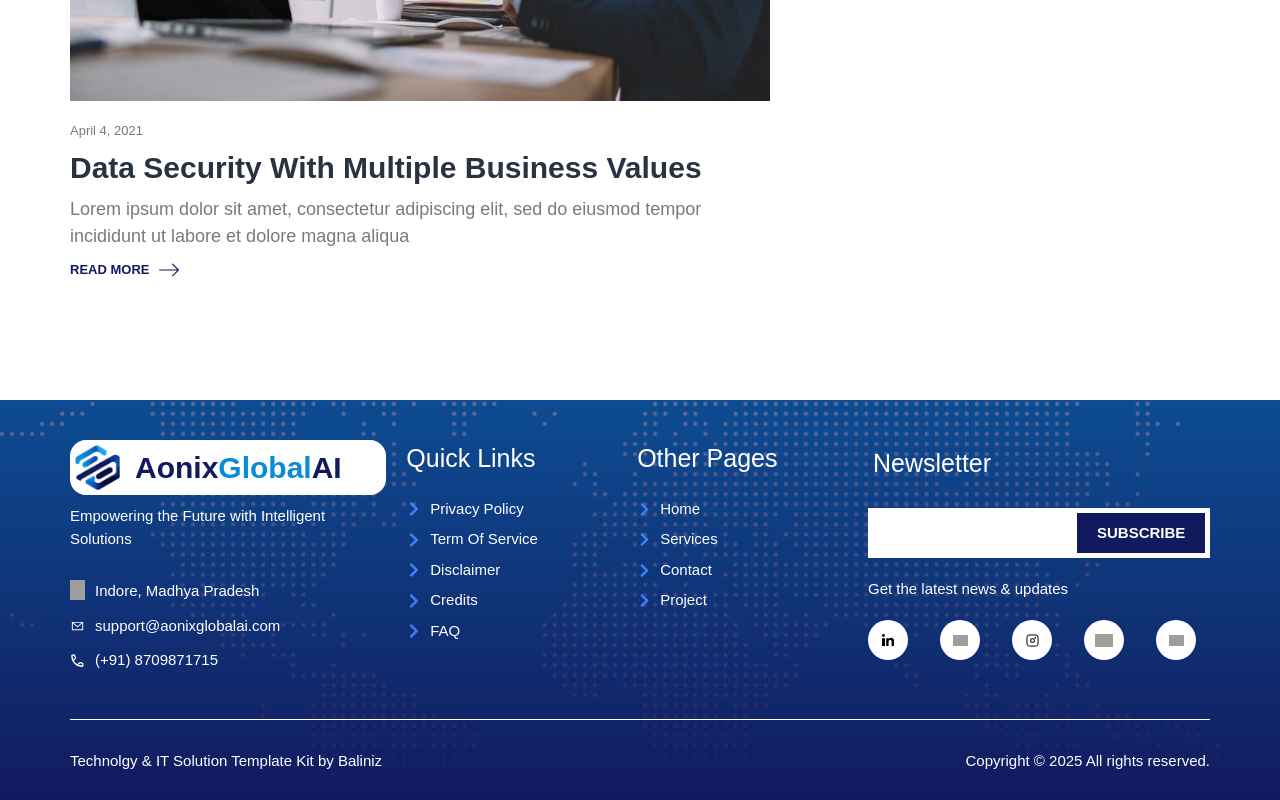
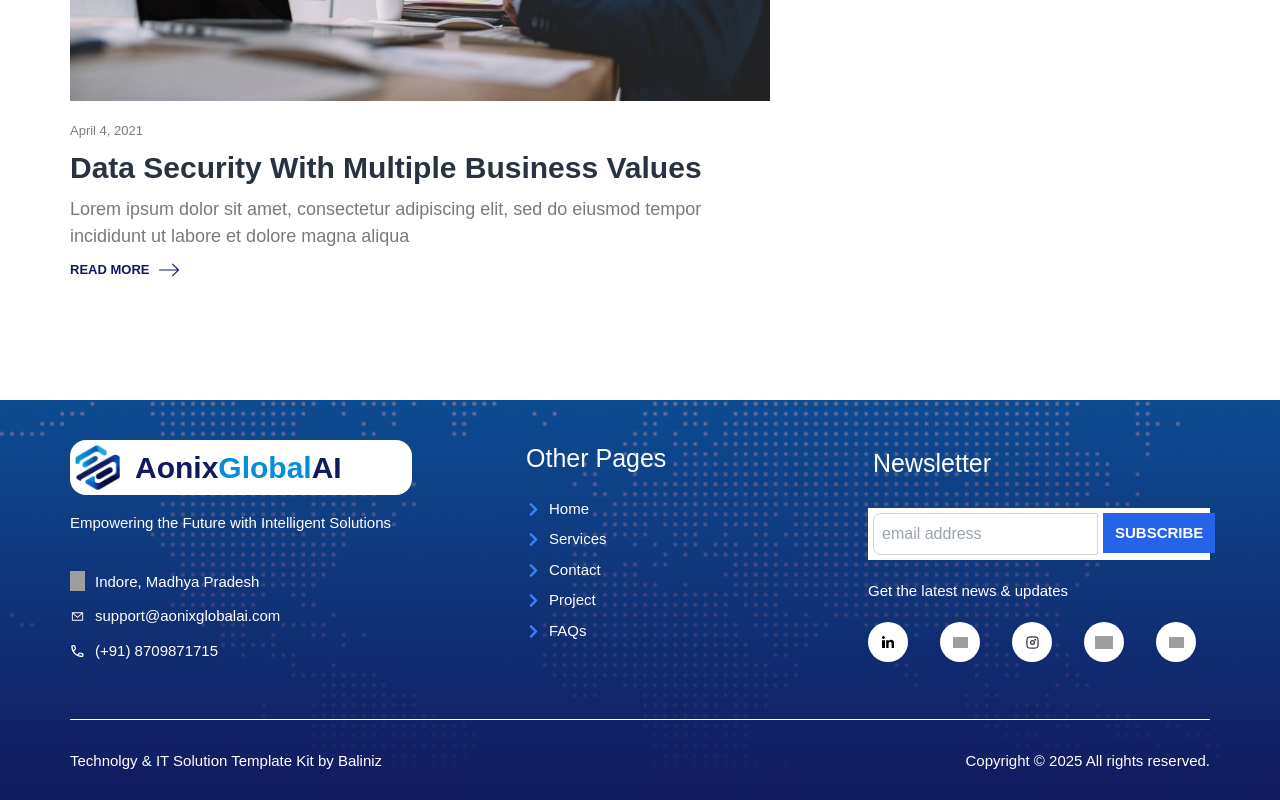
Before and after one commit to aOnixglobalai99/aonixglobalai-portfolio, a Next.js app: page /Blogs in a window 1280 px wide. Shown: the part 2200-3000 px from the top of the page. Built offline with nearby package versions, Linux system fonts and the light colour scheme; grey boxes are pictures that could not be loaded.

Commit message:
footer update - social handles, email, contact number and newslatter

```diff
--- a/src/app/Home/page.tsx
+++ b/src/app/Home/page.tsx
@@ -21,7 +21,7 @@ import servicenine from '../assets/images/service-9.png';
 import Link from 'next/link';
 const page = () => {
   return (
-    <div className="">
+    <div className="" id="top">
       <div className="header-back fixed w-full">
         <Header />
       </div>
--- a/src/app/components/Footer.tsx
+++ b/src/app/components/Footer.tsx
@@ -11,7 +11,7 @@ const Footer = () => {
   return (
     <div className="client-footer-div bg-[#078dd7] h-[400px] w-full bg-center bg-no-repeat bg-cover relative mt-[100px]">
       <div className=" w-[1140px] m-auto flex flex-col gap-5 py-10 ">
-        <div className="flex gap-5">
+        <div className="flex gap-5 justify-between">
           <div className="w-[30%] flex flex-col px-0 justify-between">
             <div className="flex items-center gap-[15px] bg-white p-[5px] rounded-2xl">
               <Image src={logo} alt="headerImg" width={45} height={45} />
@@ -25,8 +25,10 @@ const Footer = () => {
             </p>
             <div className="flex flex-col gap-3 mt-[30px]">
               <div className="flex gap-2.5">
-                <img
-                  src="https://img.icons8.com/?size=48&id=uzeKRJIGwbBY&format=png"
+                <Image
+                  src={
+                    'https://img.icons8.com/?size=48&id=uzeKRJIGwbBY&format=png'
+                  }
                   alt="headerImg"
                   width={15}
                   height={10}
@@ -38,17 +40,29 @@ const Footer = () => {
               </div>
               <div className="flex gap-2.5">
                 <Image src={email} alt="headerImg" width={15} height={10} />
-                <p className="text-[white] text-[15px]">
+                {/* <p className="text-[white] text-[15px]">
                   support@aonixglobalai.com
-                </p>
+                </p> */}
+                <a
+                  href="mailto:support@aonixglobalai.com"
+                  className="text-[white] text-[15px] hover:underline"
+                >
+                  support@aonixglobalai.com
+                </a>
               </div>
               <div className="flex gap-2.5">
                 <Image src={phone} alt="headerImg" width={15} height={10} />
-                <p className="text-[white] text-[15px]">(+91) 8709871715</p>
+                {/* <p className="text-[white] text-[15px]">(+91) 8709871715</p> */}
+                <a
+                  href="tel:+918709871715"
+                  className="text-[white] text-[15px] hover:underline"
+                >
+                  (+91) 8709871715
+                </a>
               </div>
             </div>
           </div>
-          <div className="w-[20%] flex flex-col gap-5">
+          {/* <div className="w-[20%] flex flex-col gap-5">
             <h1 className="text-[white] text-[25px]">Quick Links</h1>
             <ul className="flex flex-col gap-2">
               <li className="text-white text-[15px]">
@@ -86,32 +100,38 @@ const Footer = () => {
                 </Link>
               </li>
             </ul>
-          </div>
+          </div> */}
           <div className="w-[20%] flex flex-col gap-5">
             <h1 className="text-[white] text-[25px]">Other Pages</h1>
             <ul className="flex flex-col gap-2">
               <li className="text-white text-[15px] flex items-center">
                 <Link href="#" className="flex items-center">
                   <FaChevronRight className="text-blue-500" />
-                  <span className="ml-2 hover:text-blue-500">Home</span>
+                  <span className="ml-2 hover:text-blue-400">Home</span>
                 </Link>
               </li>
               <li className="text-white text-[15px] flex items-center">
                 <Link href="#our_services" className="flex items-center">
                   <FaChevronRight className="text-blue-500" />
-                  <span className="ml-2 hover:text-blue-500">Services</span>
+                  <span className="ml-2 hover:text-blue-400">Services</span>
+                </Link>
+              </li>
+              <li className="text-white text-[15px] flex items-center">
+                <Link href="#contact_us" className="flex items-center">
+                  <FaChevronRight className="text-blue-500" />
+                  <span className="ml-2 hover:text-blue-400">Contact</span>
                 </Link>
               </li>
               <li className="text-white text-[15px] flex items-center">
                 <Link href="#" className="flex items-center">
                   <FaChevronRight className="text-blue-500" />
-                  <span className="ml-2 hover:text-blue-500">Contact</span>
+                  <span className="ml-2 hover:text-blue-400">Project</span>
                 </Link>
               </li>
               <li className="text-white text-[15px] flex items-center">
                 <Link href="#" className="flex items-center">
                   <FaChevronRight className="text-blue-500" />
-                  <span className="ml-2 hover:text-blue-500">Project</span>
+                  <span className="ml-2 hover:text-blue-400">FAQs</span>
                 </Link>
               </li>
             </ul>
@@ -119,8 +139,13 @@ const Footer = () => {
           <div className="w-[30%] flex flex-col gap-5">
             <h2 className="text-[white] p-[5px] text-[25px]">Newsletter</h2>
             <div className="bg-white flex gap-[5px] p-[5px]">
-              <input className="text-[15px] border-[unset]" />
-              <button className="text-[15px] h-10 flex items-center text-[white] font-semibold px-5 py-0 bg-[#121a5e]">
+              <input
+                // className="text-[15px] border-[unset]"
+                className="flex-grow p-2 rounded-l-lg border border-gray-300 focus:outline-none focus:ring-2 focus:ring-blue-500"
+                placeholder="email address"
+              />
+              <button className="text-[15px] h-10 flex items-center text-[white] font-semibold px-3 py-0 bg-blue-600 hover:bg-blue-700">
+                {/* className="bg-blue-600 bg-[#121a5e]" */}
                 SUBSCRIBE
               </button>
             </div>
@@ -130,15 +155,16 @@ const Footer = () => {
             <div className="flex gap-8">
               {/* LinkedIn clickable logo */}
               <Link
-                href=""
-                className="bg-[white] w-10 h-10 flex items-center justify-center rounded-[50%]"
+                href="https://www.linkedin.com/company/aonixglobalai/"
+                className="bg-[white] w-10 h-10 flex items-center justify-center rounded-[50%] hover:bg-gray-300"
+                target="_blank"
               >
                 <Image src={linkedin} alt="headerImg" width={12} height={12} />
               </Link>
               {/* Twitter(X) clickable logo */}
               <Link
                 href=""
-                className="bg-[white] w-10 h-10 flex items-center justify-center rounded-[50%]"
+                className="bg-[white] w-10 h-10 flex items-center justify-center rounded-[50%] hover:bg-gray-300"
               >
                 <Image
                   src={
@@ -151,15 +177,17 @@ const Footer = () => {
               </Link>
               {/* Instagram Clickable logo */}
               <Link
-                href=""
-                className="bg-[white] w-10 h-10 flex items-center justify-center rounded-[50%]"
+                href="https://www.instagram.com/aonixglobalai/"
+                className="bg-[white] w-10 h-10 flex items-center justify-center rounded-[50%] hover:bg-gray-300"
+                target="_blank"
               >
                 <Image src={insta} alt="headerImg" width={15} height={15} />
               </Link>
               {/* Dribble clickable logo */}
               <Link
-                href=""
-                className="bg-[white] w-10 h-10 flex items-center justify-center rounded-[50%]"
+                href="https://dribbble.com/AonixGlobalAI"
+                className="bg-[white] w-10 h-10 flex items-center justify-center rounded-[50%] hover:bg-gray-300"
+                target="_blank"
               >
                 <Image
                   src={'https://img.icons8.com/?size=32&id=16154&format=png'}
@@ -170,8 +198,9 @@ const Footer = () => {
               </Link>
               {/* Behance clickable logo */}
               <Link
-                href=""
-                className="bg-[white] w-10 h-10 flex items-center justify-center rounded-[50%]"
+                href="https://www.behance.net/aonixgldevelop"
+                className="bg-[white] w-10 h-10 flex items-center justify-center rounded-[50%] hover:bg-gray-300"
+                target="_blank"
               >
                 <Image
                   src={
```
